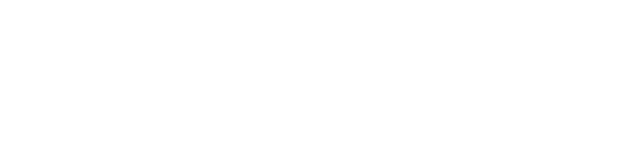
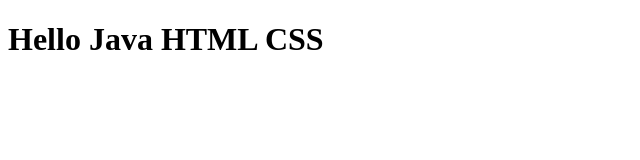
Before and after one commit to DuongHien111/TestGithub, a plain HTML site: page index.html in a window 1280 px wide. Shown: the whole page, without its empty margins (0-640 px from the left). Drawn offline with Linux system fonts and the light colour scheme.

Commit message:
index.html

```diff
--- a/index.html
+++ b/index.html
@@ -6,6 +6,6 @@
     <title>Document</title>
 </head>
 <body>
-
+    <h1>Hello Java HTML CSS</h1>
 </body>
 </html>
```
Also changed, not shown: nhap.html (added).
